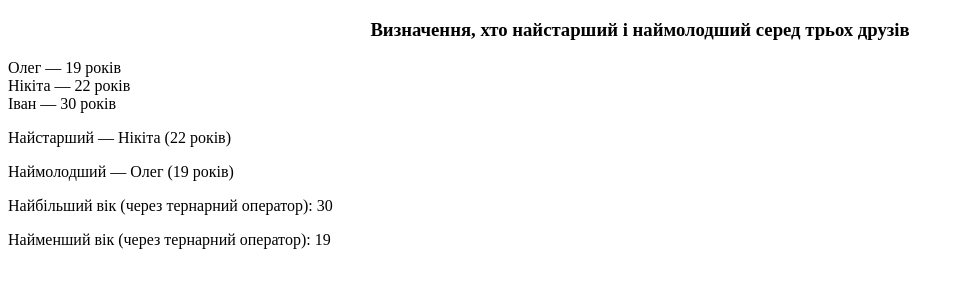
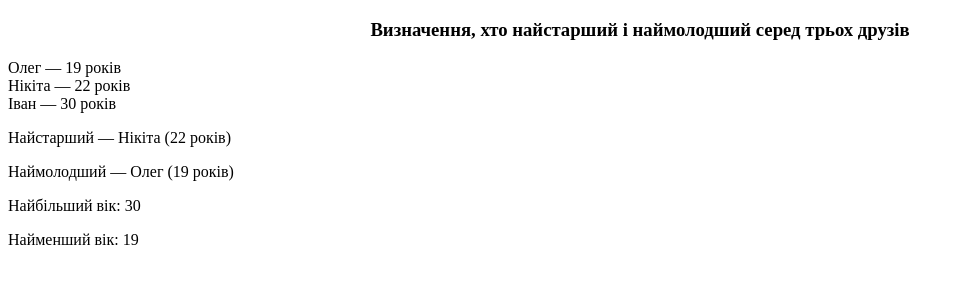
Before and after one commit to Stup1duck/lab12, a plain HTML site: page scripts/lab2_2.html in a window 1280 px wide. Shown: the whole page, without its empty margins (0-964 px from the left). Drawn offline with Linux system fonts and the light colour scheme.

Commit message:
Update lab2_2.html

```diff
--- a/scripts/lab2_2.html
+++ b/scripts/lab2_2.html
@@ -2,7 +2,7 @@
 <html lang="uk">
 <head>
 <meta charset="UTF-8">
-<title>Оператори умовного переходу — хто старший</title>
+<title>Використання умовного оператора IF та умовної операції</title>
 </head>
 <body>
 <script>
@@ -48,8 +48,8 @@ maxAge = (maxAge > age3) ? maxAge : age3;
 let minAge = (age1 < age2) ? age1 : age2;
 minAge = (minAge < age3) ? minAge : age3;
 
-document.write("<p>Найбільший вік (через тернарний оператор): " + maxAge + "</p>");
-document.write("<p>Найменший вік (через тернарний оператор): " + minAge + "</p>");
+document.write("<p>Найбільший вік: " + maxAge + "</p>");
+document.write("<p>Найменший вік: " + minAge + "</p>");
 </script>
 </body>
 </html>
```
